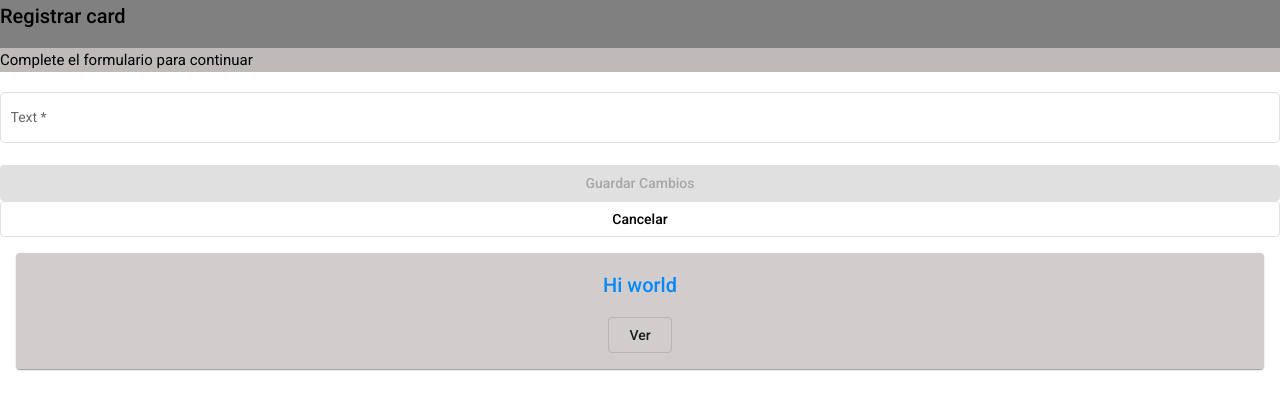
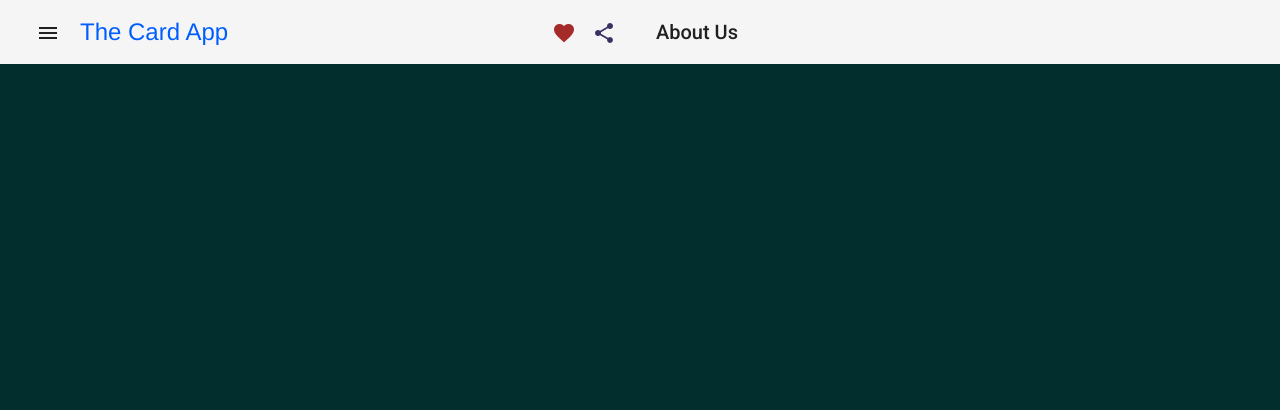
Before and after one commit to Nicolas-Yoles/ux-01-front, an Angular app: page / in a window 1280 px wide. Shown: the top 410 px of the page. Built offline with nearby package versions, Linux system fonts and the light colour scheme.

Commit message:
css master commit 1

```diff
--- a/src/app/app-routing.module.ts
+++ b/src/app/app-routing.module.ts
@@ -1,7 +1,9 @@
 import { NgModule } from '@angular/core';
 import { RouterModule, Routes } from '@angular/router';
 
-const routes: Routes = [];
+const routes: Routes = [
+
+];
 
 @NgModule({
   imports: [RouterModule.forRoot(routes)],
--- a/src/app/app.module.ts
+++ b/src/app/app.module.ts
@@ -13,6 +13,9 @@ import { ReactiveFormsModule, FormsModule } from '@angular/forms';
 import { MatFormFieldModule } from '@angular/material/form-field';
 import { MatInputModule } from '@angular/material/input';
 import { CreateCardComponent } from './modules/card/create-card/create-card.component';
+import {MatToolbarModule} from '@angular/material/toolbar';
+import {MatIconModule} from '@angular/material/icon';
+import {MatMenuModule} from '@angular/material/menu';
 
 @NgModule({
   declarations: [
@@ -32,6 +35,9 @@ import { CreateCardComponent } from './modules/card/create-card/create-card.comp
     FormsModule,
     MatFormFieldModule,
     MatInputModule,
+    MatToolbarModule,
+    MatIconModule,
+    MatMenuModule,
   ],
   providers: [],
   bootstrap: [LandingPageComponent],
--- a/src/app/modules/card/card-form/card-form.component.html
+++ b/src/app/modules/card/card-form/card-form.component.html
@@ -1,9 +1,4 @@
-<div class="titulo">
-  <h2>Registrar card</h2>
-</div>
-<div class="subtitulo">
-  <h4>Complete el formulario para continuar</h4>
-</div>
+
 <form (submit)="saveChanges()" [formGroup]="form" >
   <mat-form-field appearance="outline" class="formulario">
     <mat-label>Text</mat-label>
--- a/src/app/modules/card/card-form/card-form.component.ts
+++ b/src/app/modules/card/card-form/card-form.component.ts
@@ -32,6 +32,6 @@ export class CardFormComponent implements OnInit {
 
   saveChanges() {
     this.onSubmit.emit(this.form.value);
-    alert(this.form.value.title);
+    // alert(this.form.value.title);
   }
 }
--- a/src/app/modules/card/create-card/create-card.component.html
+++ b/src/app/modules/card/create-card/create-card.component.html
@@ -1,3 +1,9 @@
+<div class="titulo">
+    <h2>Registrar card</h2>
+  </div>
+  <div class="subtitulo">
+    <h4>Complete el formulario para continuar</h4>
+  </div>
 <h2>Crear Card</h2>
 
 <app-card-form
--- a/src/app/modules/landing-page/landing-page.component.css
+++ b/src/app/modules/landing-page/landing-page.component.css
@@ -1,4 +1,60 @@
 .container{
+    display:flex;
+    flex-flow: flex wrap;
+}
+
+/* We tell all items to be 100% width, via flex-basis */
+.wrapper > * {
+    flex: 1 100%;
+}
+
+/* Medium screens */
+@media all and (min-width: 600px) {
+    /* We tell both sidebars to share a row */
+    .aside { flex: 1 auto; }
+}
+
+/* Large screens */
+@media all and (min-width: 800px) {
+    /* We invert order of first sidebar and main
+     * And tell the main element to take twice as much width as the other two sidebars
+     */
+    .main { flex: 3 0px; }
+    .aside-1 { order: 1; }
+    .main    { order: 2; }
+    .aside-2 { order: 3; }
+    .footer  { order: 4; }
+}
+
+.head{
     display: flex;
-    flex-direction: column;
+    flex-direction: row;
+    justify-content: flex-start;
+    align-items: center;
 }
+
+.head-tit h2{
+    color: #005eff;
+    font-family: Helvetica;
+    font-weight: 200;
+    font-size: x-large;
+    /* display: flex;
+    flex-direction: row;
+    width: 100%;
+    justify-content: center; */
+
+}
+
+.head-act{
+    display: flex;
+    flex-direction: row;
+    width: 100%;
+    justify-content: end;
+}
+
+.foot{
+    display: flex;
+    flex-direction: row;
+    justify-content: flex-start;
+    align-items: center;
+}
--- a/src/app/modules/landing-page/landing-page.component.html
+++ b/src/app/modules/landing-page/landing-page.component.html
@@ -1,6 +1,63 @@
 <div class="container">
-  <app-card-form> </app-card-form>
-  <app-card-list></app-card-list>
-  <!-- <app-card-form> </app-card-form> -->
-  <!-- <app-card-form> </app-card-form> -->
+
+<mat-toolbar class="head">
+    <div class="head-menu">
+      <button mat-button [matMenuTriggerFor]="menu">
+        <mat-icon>menu</mat-icon>
+      </button>
+      <mat-menu #menu="matMenu">
+        <button mat-menu-item>Board</button>
+        <button mat-menu-item>News</button>
+        <button mat-menu-item>Search</button>
+      </mat-menu>
+    </div>
+
+    <div class="head-tit">
+      <h2>The Card App</h2>
+    </div>
+
+    <div class="head-act">
+      <!-- Boton Like... -->
+      <button
+        mat-icon-button
+        class="example-icon favorite-icon"
+        aria-label="Example icon-button with heart icon"
+      >
+        <mat-icon style="color:brown">favorite</mat-icon>
+      </button>
+
+      <!-- Boton Share... -->
+      <button
+        mat-icon-button
+        class="example-icon"
+        aria-label="Example icon-button with share icon"
+      >
+        <mat-icon style="color:rgb(56, 49, 100)">share</mat-icon>
+      </button>
+    </div>
+</mat-toolbar>
+
+<!-- ORIGINAL ... -->
+<!-- <div class="barra">
+<mat-toolbar>
+  <span>
+    The Card App
+  </span>
+</mat-toolbar>
+</div> -->
+<!-- <div class="container"> -->
+<!-- <app-create-card></app-create-card> -->
+<!-- <app-card-form> </app-card-form>
+<app-card-list></app-card-list> -->
+<!-- <app-card-form> </app-card-form> -->
+<!-- <app-card-form> </app-card-form> -->
+<!-- </div> -->
+
+
+<mat-toolbar class="foot">
+  <div class="foot-tit">
+    About Us
+  </div>
+</mat-toolbar>
+
 </div>
--- a/src/styles.css
+++ b/src/styles.css
@@ -1,4 +1,4 @@
 /* You can add global styles to this file, and also import other style files */
 
 html, body { height: 100%; }
-body { margin: 0; font-family: Roboto, "Helvetica Neue", sans-serif; }
+body { margin: 0; font-family: Roboto, "Helvetica Neue", sans-serif; background-color: #032e2e;}
```
